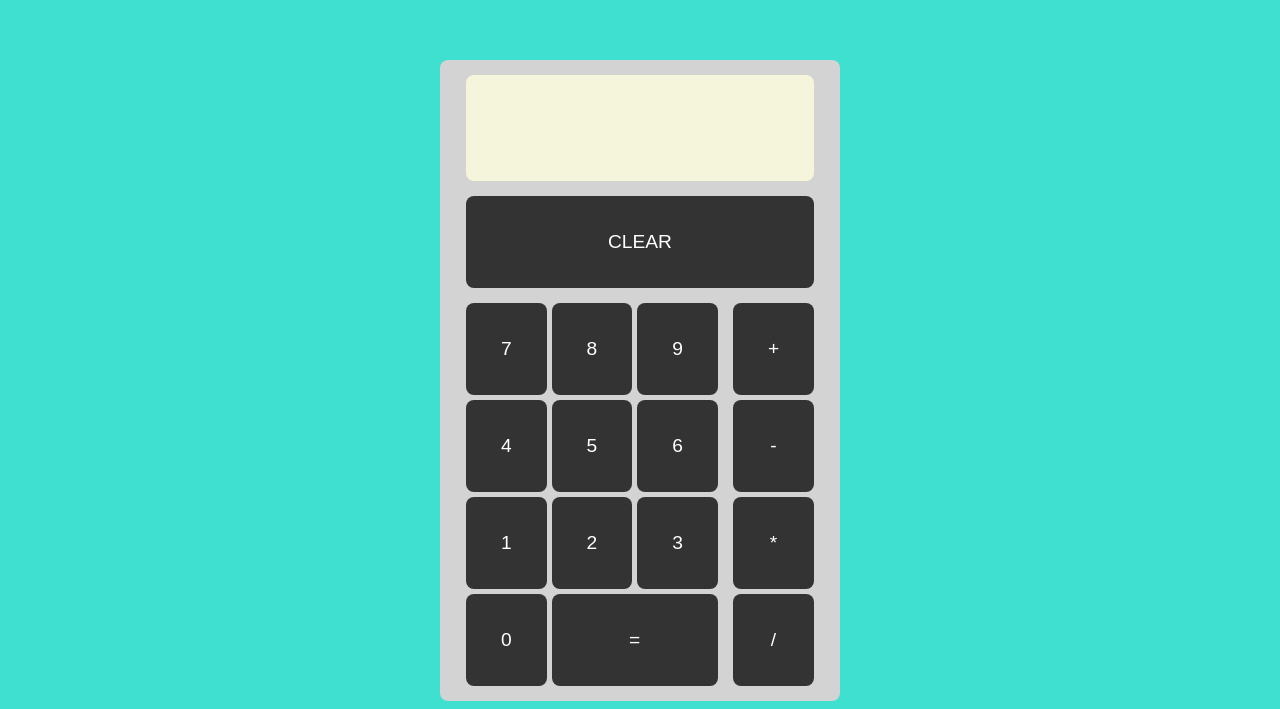
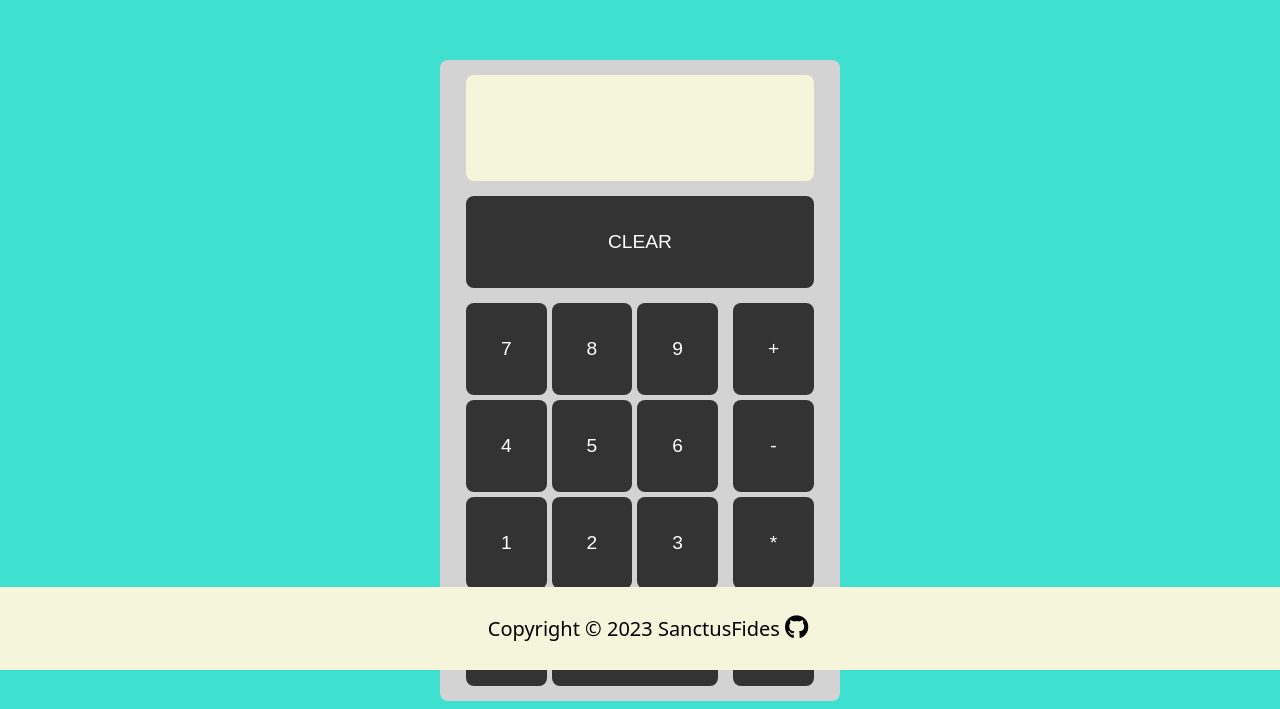
Before and after one commit to SanctusFides/TOP-Calculator, a plain HTML site: page index.html in a window 1280 px wide. Shown: the part 130-839 px from the top of the page. Drawn offline with Linux system fonts and the light colour scheme.

Commit message:
Added footer template to bottom

```diff
--- a/index.html
+++ b/index.html
@@ -6,6 +6,7 @@
     <meta name="viewport" content="width=device-width, initial-scale=1.0">
     <title>J's Calculator</title>
     <script src="script.js" defer></script>
+    <script src="https://kit.fontawesome.com/4c536a6bd5.js" crossorigin="anonymous"></script>
     <link rel="stylesheet" href="style.css">
 </head>
 <body>
@@ -41,5 +42,13 @@
         </div>
 
     </div>
+    <div class="footer">
+        <p>
+            Copyright © 2023 SanctusFides
+        </p>
+        <a href="https://github.com/SanctusFides" target="_blank">
+            <i class="fab fa-github"></i>
+        </a>
+    </div>
 </body>
 </html>
--- a/style.css
+++ b/style.css
@@ -84,3 +84,27 @@ button:active {
 .clear-button{
     width: 348px;
 }
+
+.footer {
+    position: absolute;
+    bottom: 0;
+    left: 0;
+    display: flex;
+    align-items: center;
+    justify-content: center;
+    gap: 5px;
+    width: 100%;
+    padding: 8px;
+    font-size: 20px;
+    background-color: beige;
+  }
+
+  .fa-github {
+    color: black;
+    font-size: 24px;
+    transition: transform 0.3s ease-in-out;
+  }
+
+  .fa-github:hover {
+    transform: rotate(360deg) scale(1.2);
+  }
```
